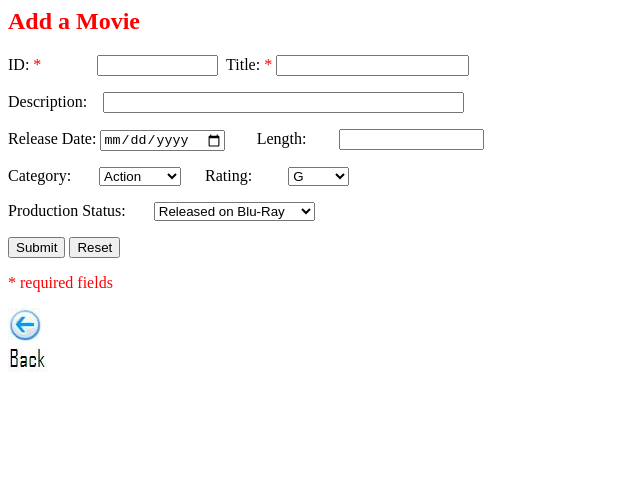
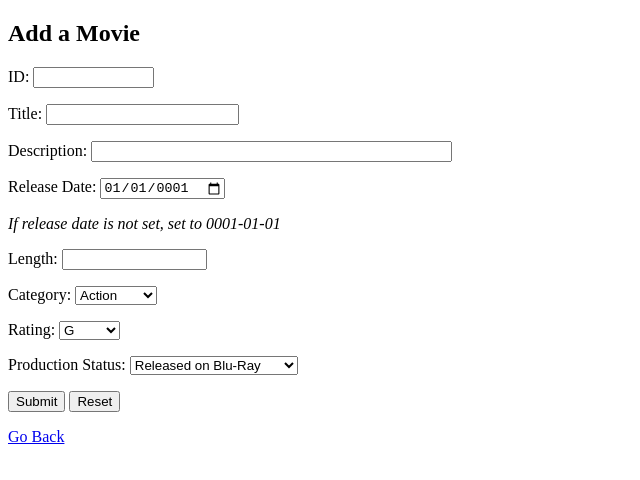
Before and after one commit to Dwight-V/CSI3450GroupProjectMoives, a plain HTML site: page Movie/html/movie_reg.html in a window 1280 px wide. Shown: the whole page, without its empty margins (0-640 px from the left). Drawn offline with Linux system fonts and the light colour scheme.

Commit message:
Update movie_reg.html
Set default date to 0001-01-01 for m_releaseDate to prevent the date being passed as null and causing an exception.

```diff
--- a/Movie/html/movie_reg.html
+++ b/Movie/html/movie_reg.html
@@ -1,53 +1,40 @@
-
+<!DOCTYPE html>
+<html>
 <head>
-	    <title>Movie Registration</title>
-	  </head>
-
-<html>
-	  <body>
-	    <h2 align="left"><font color="#FF0000">Add a Movie</font></h2>
-		<form method = "post" action = "/Movie/movie_reg">
-	      <p>ID: <font color = "#FF0000">*&nbsp;&nbsp;&nbsp;&nbsp;&nbsp;&nbsp;&nbsp;&nbsp;&nbsp;&nbsp;&nbsp;&nbsp; </font>&nbsp;<input type = "text" name = "m_id" size="12">&nbsp;
-	         Title: <font color = "#FF0000">*</font>
-	         <input type = "text" name = "m_title" size="21">&nbsp;
-	      </p>
-	      <p>Description:&nbsp;&nbsp;&nbsp;
-	         <input type = "text" name = "m_synopsis" size = "42">&nbsp;
-	      </p>
-		  Release Date: <input type = "date" name = "m_releaseDate" size = "10">&nbsp;&nbsp;&nbsp;&nbsp;&nbsp;&nbsp;&nbsp;
-		  Length:&nbsp;&nbsp;&nbsp;&nbsp;&nbsp;&nbsp;&nbsp;
-	         <input type = "text" name = "m_length" size = "15">&nbsp;
-	      <p>Category:&nbsp;&nbsp;&nbsp;&nbsp;&nbsp;&nbsp;
-	         <select id="cat_id" name="cat_id">
-	           <option value = "Action">Action</option>
-	           <option value= "Animation">Animation</option>
-	           <option value = "Comedy">Comedy</option>
-			   <option value = "Drama">Drama</option>
-	           <option value = "Family">Family</option>
-	           <option value = "Horror">Horror</option>
-			   <option value = "Romance">Romance</option>
-	           <option value = "Fantasy">Fantasy</option>
-	         </select>&nbsp;&nbsp;&nbsp;&nbsp;&nbsp; Rating:&nbsp;&nbsp;&nbsp;&nbsp;&nbsp;&nbsp;&nbsp;&nbsp;
-			 <select id="m_rating" name="m_rating">
-	           <option value = "G">G</option>
-	           <option value = "R">R</option>
-	           <option value = "PG">PG</option>
-			   <option value = "PG-13">PG-13</option>
-			 </select>&nbsp;&nbsp;&nbsp;&nbsp;&nbsp;&nbsp;
-			 <p>Production Status:&nbsp;&nbsp;&nbsp;&nbsp;&nbsp;&nbsp;
-				<select id="productionStatus" name="productionStatus">
-				  <option value = "Released on Blu-Ray">Released on Blu-Ray</option>
-				  <option value= "Coming soon to theatres">Coming soon to theatre</option>
-				  <option value = "Screened in theatres">Screened in theatres</option>
-				</select>&nbsp;&nbsp;&nbsp;&nbsp;&nbsp;&nbsp;
-	      </p>
-	      </p>
-	      <p><input type = "submit" name = "Submit" value = "Submit">
-	         <input type = "reset" value = "Reset">
-	      </p>
-	    </form>
-	    <p><font color = "#FF0000">* required fields</font></p>
-	  	<p><a href="\Movie\index.html">
-		<img border="0" src="goback.JPG" width="41" height="66"></a></p>
-	  </body>
+    <title>Movie Registration</title>
+</head>
+<body>
+    <h2>Add a Movie</h2>
+    <form method="post" action="/Movie/movie_reg">
+        <p>ID: <input type="text" name="m_id" size="12" required></p>
+        <p>Title: <input type="text" name="m_title" size="21" required></p>
+        <p>Description: <input type="text" name="m_synopsis" size="42"></p>
+        <p>Release Date: <input type="date" name="m_releaseDate" value = "0001-01-01"></p>
+        <i>If release date is not set, set to 0001-01-01</i>
+        <p>Length: <input type="text" name="m_length" size="15"></p>
+        <p>Category: <select name="cat_id">
+            <option value="Action">Action</option>
+            <option value="Animation">Animation</option>
+            <option value="Comedy">Comedy</option>
+            <option value="Drama">Drama</option>
+            <option value="Family">Family</option>
+            <option value="Horror">Horror</option>
+            <option value="Romance">Romance</option>
+            <option value="Fantasy">Fantasy</option>
+        </select></p>
+        <p>Rating: <select name="m_rating">
+            <option value="G">G</option>
+            <option value="PG">PG</option>
+            <option value="PG-13">PG-13</option>
+            <option value="R">R</option>
+        </select></p>
+        <p>Production Status: <select name="productionStatus">
+            <option value="Released on Blu-Ray">Released on Blu-Ray</option>
+            <option value="Coming soon to theatres">Coming soon to theatres</option>
+            <option value="Screened in theatres">Screened in theatres</option>
+        </select></p>
+        <p><input type="submit" value="Submit"> <input type="reset" value="Reset"></p>
+    </form>
+    <p><a href="/Movie/index.html">Go Back</a></p>
+</body>
 </html>
```
